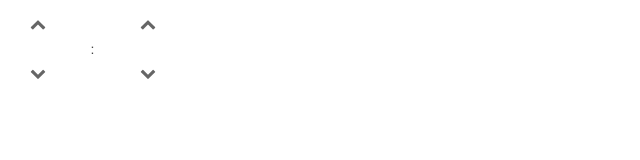
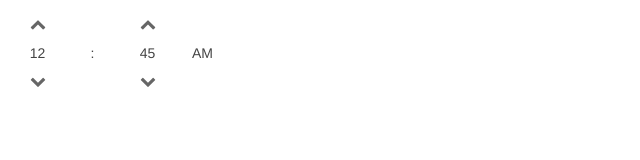
Before and after one commit to NehrDani/Timepicker, a website: page index.html in a window 1280 px wide. Shown: the full height of the page, 0-640 px from the left. Drawn offline with nearby package versions, Linux system fonts and the light colour scheme.

Commit message:
set state, update state, render

```diff
--- a/index.html
+++ b/index.html
@@ -15,6 +15,7 @@
     var timepicker = new Timepicker({
       container: document.querySelector(".content")
     });
+    timepicker.setTime(Date.now());
   </script>
 </body>
 </html>
--- a/timepicker.js
+++ b/timepicker.js
@@ -10,97 +10,141 @@
   function Timepicker () {
     var defaults = {
       container: null,
-      notation: "12"
+      notation: 12
     };
+
+    this.time = new Date();
+
+    this._state = {
+      mode: "time",
+      hour: null,
+      minute: null
+    };
+
+    this._timepicker = null;
 
     this._config = extend(defaults, arguments[0]);
 
-    assemble.call(this);
+    this._init();
   }
 
   Timepicker.prototype = {
+    _init: init,
+    _setState: setState,
+    setTime: setTime
   };
 
-  function assemble () {
-    var btn = {
-      hourUp: null,
-      hourDown: null,
-      minuteUp: null,
-      minuteDown: null,
-      hour: null,
-      minute: null,
-      period: null
-    };
+  function setTime (time) {
+    this.time = new Date(time);
+    this._state.hour = this.time.getHours();
+    this._state.minute = this.time.getMinutes();
 
-    var timepicker = document.createElement("div");
-    timepicker.className = "timepicker";
-    timepicker.innerHTML = getTemplate();
+    renderTimepicker.call(this);
+  }
 
-    // Catching all necessary dom elements
-    var buttons = timepicker.querySelectorAll(".timepicker-btn");
-    for (var i = 0, len = buttons.length; i < len; i++) {
-      switch (buttons[i].name) {
-      case "hour-up":
-        btn.hourUp = buttons[i];
+  function setState (state) {
+    switch (state.action) {
+      case "HOUR_UP":
+        this._state.hour += 1;
+        if (this._state.hour > 23)
+          this._state.hour = 0;
         break;
-      case "hour-down":
-        btn.hourDown = buttons[i];
+      case "HOUR_DOWN":
+        this._state.hour -= 1;
+        if (this._state.hour < 0)
+          this._state.hour = 23;
         break;
-      case "minute-up":
-        btn.minuteUp = buttons[i];
+      case "MINUTE_UP":
+        this._state.minute += 1;
+        if (this._state.minute > 60)
+          this._state.minute = 0;
         break;
-      case "minute-down":
-        btn.minuteDown = buttons[i];
+      case "MINUTE_DOWN":
+        this._state.minute -= 1;
+        if (this._state.minute < 0)
+          this._state.minute = 60;
         break;
-      case "hour":
-        btn.hour = buttons[i];
-        break;
-      case "minute":
-        btn.minute = buttons[i];
-        break;
-      case "period":
-        btn.period = buttons[i];
-        break;
-      }
     }
 
-    this._config.container.appendChild(timepicker);
+    if (this._state.mode === "time") {
+      var hour = this._config.notation === 12 && (this._state.hour > 12 || this._state.hour === 0) ?
+        Math.abs(this._state.hour - 12) : this._state.hour;
+      hour = hour !== null ? ("0" + hour).slice(-2) : "---";
+      this._timepicker.querySelector(".timepicker-hour")
+        .innerHTML = hour;
+      // renderTimepicker.call(this);
+    }
   }
 
-  function getTemplate () {
+  function init () {
+    this._timepicker = document.createElement("div");
+    this._timepicker.className = "timepicker";
+    this._config.container.appendChild(this._timepicker);
+
+    renderTimepicker.call(this);
+  }
+
+  function renderTimepicker () {
+    var setState = this._setState.bind(this);
+    var notation = this._config.notation;
+    var hour = notation === 12 && (this._state.hour > 12 || this._state.hour === 0) ?
+      Math.abs(this._state.hour - 12) : this._state.hour;
+    hour = hour !== null ? ("0" + hour).slice(-2) : "---";
+    var minute = this._state.minute;
+    minute = minute !== null ? ("0" + minute).slice(-2) : "---";
+    var period = this._state.hour >= 12 ? "PM" : "AM";
+
     /* eslint quotes: 0, indent: 0*/
-    return [
+    var timepicker = [
       '<table>',
         '<tr>',
-          '<td><button class="timepicker-btn" name="hour-up" type="button">',
+          '<td><button class="timepicker-btn" data-action="HOUR_UP" type="button">',
             '<i class="chevron-up"></i>',
           '</button></td>',
           '<td></td>',
-          '<td><button class="timepicker-btn" name="minute-up" type="button">',
+          '<td><button class="timepicker-btn" data-action="MINUTE_UP" type="button">',
             '<i class="chevron-up"></i>',
           '</button></td>',
           '<td></td>',
         '</tr>',
         '<tr>',
-          '<td><button class="timepicker-btn" name="hour" type="button">',
+          '<td><button class="timepicker-btn timepicker-hour" type="button">',
+            hour,
           '</button></td>',
           '<td>:</td>',
-          '<td><button class="timepicker-btn" name="minute" type="button">',
+          '<td><button class="timepicker-btn timepicker-minute" type="button">',
+            minute,
           '</button></td>',
-          '<td><button class="timepicker-btn" name="period" type="button">',
+          '<td><button class="timepicker-btn timepicker-period" type="button">',
+            period,
           '</button></td>',
         '</tr>',
         '<tr>',
-          '<td><button class="timepicker-btn" name="hour-down" type="button">',
+          '<td><button class="timepicker-btn" data-action="HOUR_DOWN" type="button">',
             '<i class="chevron-down"></i>',
           '</button></td>',
           '<td></td>',
-          '<td><button class="timepicker-btn" name="minute-down" type="button">',
+          '<td><button class="timepicker-btn" data-action="MINUTE_DOWN" type="button">',
             '<i class="chevron-down"></i>',
           '</button></td>',
         '</tr>',
       '</table>'
     ].join("");
+
+    this._timepicker.innerHTML = timepicker;
+
+    var buttons = this._timepicker.querySelectorAll(".timepicker-btn");
+    for (var i = 0, len = buttons.length; i < len; i++) {
+      buttons[i].addEventListener("mousedown", function () {
+        console.log("down");
+        setState({
+          action: this.getAttribute("data-action"),
+          value: this.value
+        });
+      });
+    }
+
+    return this._timepicker;
   }
 
   /* Utility methods */
```
